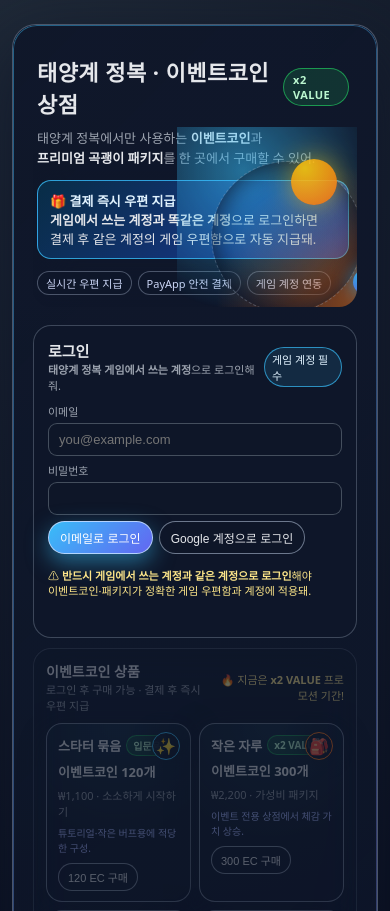
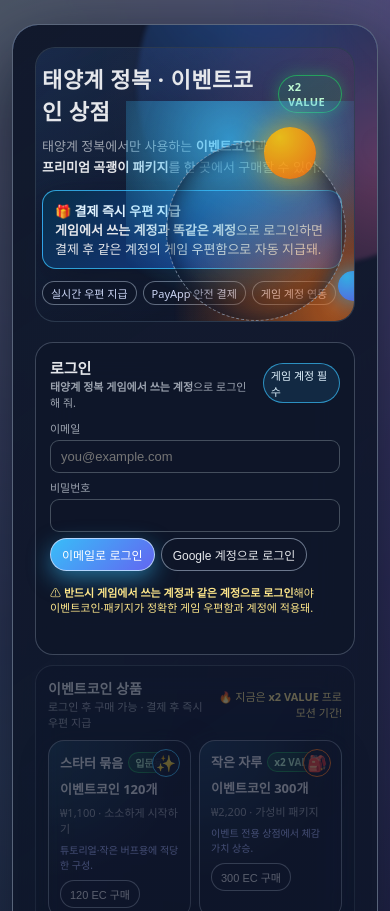
Before and after one commit to siusiu107/shop, a website: page index.html in a window 390 px wide. Shown: the top 911 px of the page. Drawn offline with Linux system fonts and the light colour scheme; no server answers.

Commit message:
Refactor CSS styles for improved design
Updated CSS styles for background, shell, and hero components to enhance visual design and responsiveness.

```diff
--- a/index.html
+++ b/index.html
@@ -10,52 +10,120 @@
 
   <style>
     :root{
-      --bg-gradient: radial-gradient(circle at top left,#1f2937,#020617 60%);
-      --card-bg: rgba(15,23,42,0.88);
+      /* 전체 우주 배경 톤 */
+      --bg-gradient:
+        radial-gradient(circle at 0% 0%, #1e293b 0, transparent 55%),
+        radial-gradient(circle at 100% 0%, #4c1d95 0, transparent 60%),
+        radial-gradient(circle at 0% 100%, #15803d 0, transparent 55%),
+        radial-gradient(circle at 100% 100%, #0ea5e9 0, transparent 55%),
+        linear-gradient(160deg,#020617,#020617 55%,#020617);
+
+      --card-bg: rgba(15,23,42,0.86);
       --accent: #38bdf8;
       --accent-soft: rgba(56,189,248,0.18);
       --border-soft: rgba(148,163,184,0.35);
       --danger: #f97373;
     }
+
     *{box-sizing:border-box;margin:0;padding:0}
+
     body{
       min-height:100vh;
       margin:0;
       font-family:system-ui,Apple SD Gothic Neo,Segoe UI,Roboto,sans-serif;
-      background:var(--bg-gradient);
+      background-color:#020617;
+      background-image:var(--bg-gradient);
+      background-repeat:no-repeat;
+      background-size:cover;
       color:#e5e7eb;
       display:flex;
       align-items:center;
       justify-content:center;
       padding:24px 12px;
+      position:relative;
+      overflow:hidden;
     }
+
+    /* 별/노이즈 레이어 */
+    body::before{
+      content:'';
+      position:fixed;
+      inset:-20%;
+      background-image:
+        radial-gradient(circle at 10% 20%, rgba(248,250,252,0.18) 0, transparent 55%),
+        radial-gradient(circle at 80% 10%, rgba(191,219,254,0.14) 0, transparent 55%),
+        radial-gradient(circle at 20% 80%, rgba(52,211,153,0.15) 0, transparent 60%);
+      mix-blend-mode:screen;
+      opacity:0.9;
+      z-index:-3;
+      pointer-events:none;
+      filter:blur(2px);
+    }
+    body::after{
+      content:'';
+      position:fixed;
+      inset:-10%;
+      background-image:radial-gradient(#ffffff40 1px, transparent 1px);
+      background-size:2px 2px;
+      opacity:0.14;
+      mix-blend-mode:screen;
+      pointer-events:none;
+      z-index:-2;
+    }
+
     .shell{
       position:relative;
       width:100%;
-      max-width:960px;
-      border-radius:24px;
-      background:linear-gradient(135deg,rgba(15,23,42,0.97),rgba(15,23,42,0.9));
-      box-shadow:0 24px 70px rgba(15,23,42,0.9);
-      border:1px solid rgba(148,163,184,0.45);
-      padding:20px;
+      max-width:980px;
+      border-radius:26px;
+      background:linear-gradient(145deg,rgba(15,23,42,0.96),rgba(15,23,42,0.86));
+      box-shadow:0 28px 80px rgba(15,23,42,0.95);
+      border:1px solid rgba(148,163,184,0.55);
+      padding:22px;
       display:grid;
-      gap:18px;
+      gap:20px;
       overflow:hidden;
+      backdrop-filter:blur(26px) saturate(1.35);
+      -webkit-backdrop-filter:blur(26px) saturate(1.35);
     }
+    /* 네온 테두리 */
     .shell::before{
       content:'';
       position:absolute;
-      inset:0;
+      inset:-1px;
       border-radius:inherit;
       padding:1px;
-      background:linear-gradient(135deg,rgba(56,189,248,0.7),rgba(129,140,248,0.5),rgba(45,212,191,0.7));
+      background:conic-gradient(
+        from 210deg,
+        rgba(56,189,248,0.0),
+        rgba(56,189,248,0.45),
+        rgba(129,140,248,0.65),
+        rgba(45,212,191,0.6),
+        rgba(56,189,248,0.0)
+      );
       -webkit-mask:
         linear-gradient(#000 0 0) content-box,
         linear-gradient(#000 0 0);
       -webkit-mask-composite:xor;
       mask-composite:exclude;
+      opacity:0.9;
       pointer-events:none;
-      opacity:0.65;
+    }
+    /* 카드 뒤쪽 오로라 */
+    .shell::after{
+      content:'';
+      position:absolute;
+      right:-120px;
+      top:-120px;
+      width:360px;
+      height:360px;
+      border-radius:999px;
+      background:radial-gradient(circle at 30% 20%,rgba(59,130,246,0.7),transparent 65%),
+                 radial-gradient(circle at 70% 70%,rgba(244,114,182,0.65),transparent 60%);
+      opacity:0.55;
+      filter:blur(2px);
+      pointer-events:none;
+      z-index:-1;
     }
 
     @media (min-width:768px){
@@ -67,10 +135,26 @@
 
     .hero{
       position:relative;
-      padding:10px 8px 12px 4px;
+      padding:14px 12px 16px 6px;
       overflow:hidden;
-      border-radius:18px;
+      border-radius:20px;
+      background:linear-gradient(155deg,rgba(15,23,42,0.05),rgba(15,23,42,0.6));
+      border:1px solid rgba(51,65,85,0.8);
     }
+
+    .hero::before{
+      content:'';
+      position:absolute;
+      inset:-40%;
+      background:
+        radial-gradient(circle at 0% 0%,rgba(59,130,246,0.35),transparent 60%),
+        radial-gradient(circle at 100% 20%,rgba(244,114,182,0.35),transparent 55%);
+      opacity:0.7;
+      mix-blend-mode:screen;
+      pointer-events:none;
+      z-index:-1;
+    }
+
     .hero-title{
       display:flex;
       align-items:center;
@@ -86,12 +170,13 @@
       background:rgba(34,197,94,0.16);
       border:1px solid rgba(34,197,94,0.7);
       color:#bbf7d0;
+      box-shadow:0 0 16px rgba(34,197,94,0.4);
     }
     .hero-sub{
       margin-top:10px;
       font-size:13px;
       color:#9ca3af;
-      line-height:1.5;
+      line-height:1.6;
       max-width:360px;
     }
     .hero-sub strong{
@@ -101,10 +186,10 @@
       margin-top:12px;
       padding:10px 12px;
       border-radius:14px;
-      background:linear-gradient(135deg,rgba(8,47,73,0.9),rgba(30,64,175,0.85));
+      background:linear-gradient(135deg,rgba(8,47,73,0.95),rgba(30,64,175,0.9));
       border:1px solid rgba(56,189,248,0.8);
       font-size:13px;
-      box-shadow:0 12px 35px rgba(15,23,42,0.9);
+      box-shadow:0 16px 40px rgba(15,23,42,0.95);
     }
     .hero-highlight b{
       color:#e0f2fe;
@@ -119,29 +204,31 @@
     .badge{
       padding:3px 8px;
       border-radius:999px;
-      border:1px solid rgba(148,163,184,0.45);
-      background:rgba(15,23,42,0.82);
+      border:1px solid rgba(148,163,184,0.6);
+      background:rgba(15,23,42,0.8);
       color:#cbd5f5;
+      backdrop-filter:blur(10px);
     }
 
-    /* 이미지 없이 우주 분위기 */
+    /* 오른쪽 뒤에 도는 궤도/행성들 */
     .hero-orbit{
       position:absolute;
-      right:-40px;
+      right:-32px;
       bottom:-40px;
-      width:220px;
-      height:220px;
+      width:260px;
+      height:260px;
       background:
-        radial-gradient(circle at 30% 20%,rgba(56,189,248,0.6),transparent 60%),
-        radial-gradient(circle at 80% 80%,rgba(249,115,22,0.55),transparent 55%);
+        radial-gradient(circle at 40% 15%,rgba(56,189,248,0.8),transparent 60%),
+        radial-gradient(circle at 80% 80%,rgba(249,115,22,0.7),transparent 55%);
       opacity:0.9;
       pointer-events:none;
+      filter:blur(0.5px);
     }
     .orbit-ring{
       position:absolute;
-      inset:34px;
+      inset:40px;
       border-radius:999px;
-      border:1px dashed rgba(148,163,184,0.4);
+      border:1px dashed rgba(148,163,184,0.8);
       box-shadow:0 0 24px rgba(15,23,42,0.9) inset;
     }
     .planet{
@@ -149,20 +236,20 @@
       border-radius:999px;
     }
     .planet-main{
-      width:46px;
-      height:46px;
-      right:60px;
-      top:32px;
+      width:52px;
+      height:52px;
+      right:70px;
+      top:26px;
       background:radial-gradient(circle at 30% 20%,#facc15,#f97316);
-      box-shadow:0 0 28px rgba(250,204,21,0.7);
+      box-shadow:0 0 32px rgba(250,204,21,0.9);
     }
     .planet-sub{
-      width:26px;
-      height:26px;
+      width:30px;
+      height:30px;
       right:18px;
-      bottom:52px;
+      bottom:60px;
       background:radial-gradient(circle at 30% 20%,#38bdf8,#6366f1);
-      box-shadow:0 0 20px rgba(56,189,248,0.8);
+      box-shadow:0 0 24px rgba(56,189,248,0.9);
     }
 
     .auth-card{
@@ -174,6 +261,7 @@
       flex-direction:column;
       gap:10px;
       backdrop-filter:blur(18px);
+      -webkit-backdrop-filter:blur(18px);
     }
     .auth-header{
       display:flex;
@@ -303,6 +391,7 @@
       border:1px solid var(--border-soft);
       padding:12px 12px 10px;
       backdrop-filter:blur(18px);
+      -webkit-backdrop-filter:blur(18px);
     }
     .shop-header{
       display:flex;
@@ -342,8 +431,8 @@
       padding:11px 11px 10px;
       border-radius:16px;
       background:
-        radial-gradient(circle at top,rgba(56,189,248,0.10),transparent 60%),
-        rgba(15,23,42,0.96);
+        radial-gradient(circle at 0 0,rgba(56,189,248,0.20),transparent 60%),
+        rgba(15,23,42,0.97);
       border:1px solid rgba(148,163,184,0.7);
       display:flex;
       flex-direction:column;
```
